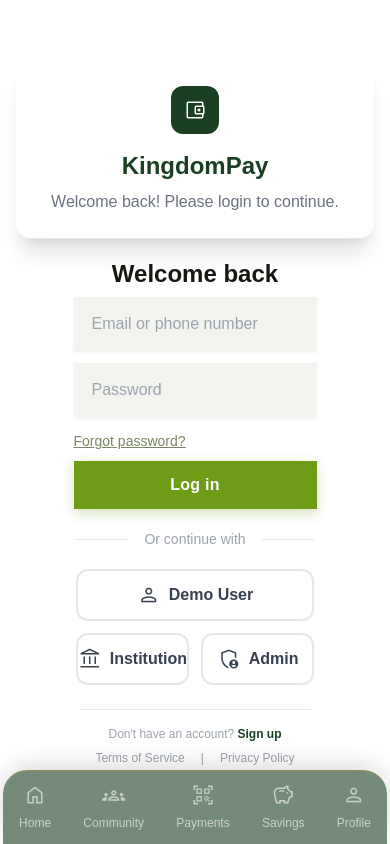
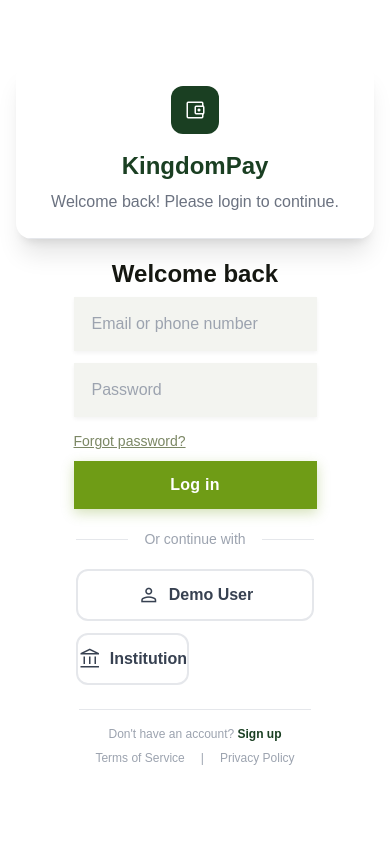
Before and after one commit to Kingdompay/kingdompay-frontend, a React (Vite) app: page /login in a window 390 px wide. Built offline with nearby package versions, Linux system fonts and the light colour scheme; no server answers; a web font is replaced by a local one.

Commit message:
feat: add Login component with form handling, validation, and authentication integration.

```diff
--- a/src/components/Login.jsx
+++ b/src/components/Login.jsx
@@ -381,7 +381,7 @@ const Login = () => {
               </button>
               <button
                 onClick={() => handleDemoLogin('admin')}
-                className={`py-3 rounded-xl font-bold border-2 transition-all flex items-center justify-center gap-2 ${isDarkMode
+                className={`hidden md:flex py-3 rounded-xl font-bold border-2 transition-all items-center justify-center gap-2 ${isDarkMode
                   ? 'border-gray-600 hover:bg-gray-700 text-white'
                   : 'border-gray-200 hover:bg-gray-50 text-gray-700'
                   }`}
@@ -404,11 +404,6 @@ const Login = () => {
             <span className="cursor-pointer hover:text-gray-600">Privacy Policy</span>
           </div>
         </div>
-
-        {/* Bottom Navigation (Mobile Only) */}
-        <div className="md:hidden">
-          <BottomNav />
-        </div>
       </div>
     </div>
   );
```
